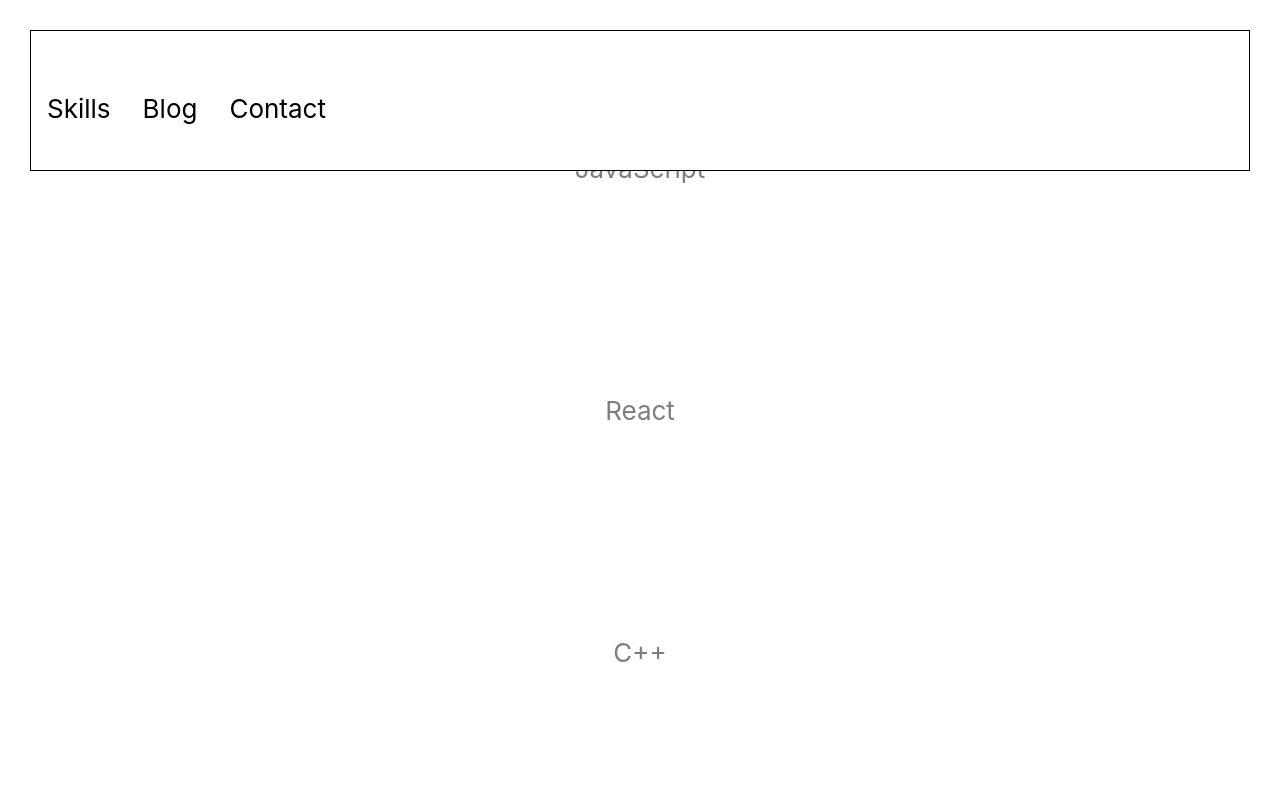
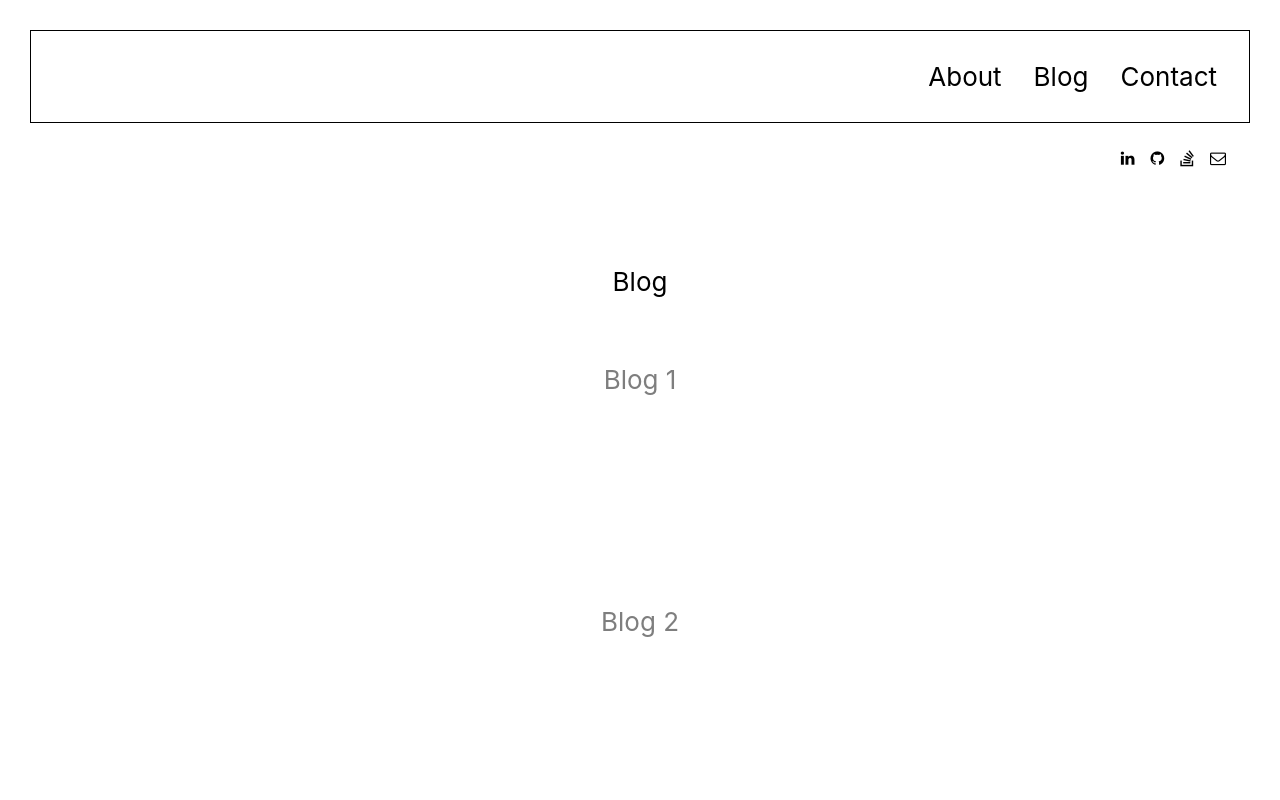
Before and after one commit to JacobJohnson1/react-website, a React (Create React App) app: page / in a window 1280 px wide. Shown: the top 800 px of the page. Built offline with nearby package versions, Linux system fonts and the light colour scheme.

Commit message:
more styling & moved social links to under navbar

```diff
--- a/src/App.css
+++ b/src/App.css
@@ -29,46 +29,35 @@
   align-items: center;
   justify-content: center;
   font-size: calc(10px + 2vmin);
-  color: white;
+}
+
+#Blog{
+  padding-top: 15rem;
+}
+
+.footer {
+  border: 1px solid #000;
+  width: 90%;
+  margin-bottom: 2rem;
 }
 
 .navBarTab {
-  /* text-align: center;
-  display: flex;
-  flex-direction: row;
-  justify-content: space-evenly;
-  border:1px solid #000000;
-  width: 100%; */
-
   left: 30px;
   top: 30px;
   right: 30px;
   display: block;
-  /* height: 50px; */
   z-index: 200000;
   border: 1px solid #000;
-  border-radius: 0;
-  box-shadow: none;
   display: flex;
   flex-direction: row;
+  justify-content: flex-end;
   position: fixed;
   bottom: auto;
   padding-top: 14px;
   padding-bottom: 14px;
   background-color: #ffffff;
   overflow: none;
-}
-
-#socialIcons {
-  color: white;
-  padding: 0.5rem;
-  text-decoration: none;
-  margin-bottom: 1rem;
-}
-
-#socialIcons:hover{
-  transform: scale(1.1);
-  cursor: pointer;
+  padding-right: 1rem;
 }
 
 #navBtn {
@@ -76,14 +65,22 @@
   padding: 1rem;
   border: none;
   background-color: #ffffff;
-  /* border-radius: 10px; */
   text-decoration: none;
-  margin-bottom: 1rem;
-  margin-top: 2rem;
 }
 
 #navBtn:hover{
   transform: scale(1.05)
+}
+
+.posts {
+  border: 1px solid white;
+  background-color: white;
+  opacity: 50%;
+  color: black;
+  border-radius: 10px;
+  padding: 2rem;
+  width: 30rem;
+  height: 10rem;
 }
 
 .skillsGrid {
@@ -98,18 +95,37 @@
   margin: auto 15% 2rem 15%;
 }
 
-.posts {
-  border: 1px solid white;
-  background-color: white;
-  opacity: 50%;
-  color: black;
-  border-radius: 10px;
-  padding: 2rem;
-  width: 30rem;
-  height: 10rem;
-}
-
 .skillLogos {
   max-width: 15%;
   max-height: auto;
 }
+
+#socialIcons {
+  color: black;
+  padding: 0.5rem;
+  text-decoration: none;
+  margin-bottom: 1rem;
+  font-size: 1rem;
+}
+
+#socialIcons:hover{
+  transform: scale(1.1);
+  cursor: pointer;
+}
+
+.underHeader{
+  left: 30px;
+  top: 125px;
+  right: 30px;
+  display: block;
+  z-index: 200000;
+  display: flex;
+  flex-direction: row;
+  justify-content: flex-end;
+  position: fixed;
+  bottom: auto;
+  padding-top: 14px;
+  padding-bottom: 14px;
+  overflow: none;
+  padding-right: 1rem;
+}
--- a/src/App.js
+++ b/src/App.js
@@ -2,7 +2,6 @@
 import './App.css';
 import Navbar from './components/Navbar.js'
 import Footer from './components/Footer';
-import Posts from './components/Posts';
 import Blog from './components/Blog';
 import About from './components/About';
 
@@ -12,8 +11,16 @@
       <header className="App-header">
         <Navbar />
         <About />
+        <div className="underHeader">
+        <link rel="stylesheet" href="https://cdnjs.cloudflare.com/ajax/libs/font-awesome/4.7.0/css/font-awesome.min.css"/>
+        <div className="insideFooter">
+              <a href="https://www.linkedin.com/in/jacob-johnson-05bb79169/" target="blank" class="fa fa-linkedin fa-xs"  id="socialIcons"/>
+              <a href="hhttps://github.com/JacobJohnson1" target="blank" class="fa fa-github fa-xs" id="socialIcons" />
+              <a href="https://stackoverflow.com/users/15369768/jake-johnson" target="blank" class="fa fa-stack-overflow fa-xs" id="socialIcons" />
+              <a href="mailto: therealjakejohnson@gmail.com" class="fa fa-envelope-o fa-xs" id="socialIcons" />
+          </div>
+        </div>
       </header>
-      <Posts />
       <Blog />
       <Footer />
     </div>
--- a/src/components/Blog.js
+++ b/src/components/Blog.js
@@ -1,12 +1,20 @@
 import React from "react";
 import '../App.css';
+import { posts } from "../data";
 
-export default function Something() {
-    return (
-      <section id="Something">
-        <div>
-          <h1>Something</h1>
+export default function Blog() {
+  return (
+    <section id="Blog">
+      <p>Blog</p>
+      <div>
+        <div className="skillsGrid">
+          {posts.map((post) => (
+            <div key={post} className="posts">
+                <span>{post}</span>
+            </div>
+          ))}
         </div>
-      </section>
-    );
-  }
+      </div>
+    </section>
+  );
+}
--- a/src/components/Footer.js
+++ b/src/components/Footer.js
@@ -3,15 +3,7 @@
 
 export default function Footer() {
     return (
-      <section id="Footer">
-        <link rel="stylesheet" href="https://cdnjs.cloudflare.com/ajax/libs/font-awesome/4.7.0/css/font-awesome.min.css"/>
-        <div>
-            <h1>Contact</h1>
-              <a href="https://www.linkedin.com/in/jacob-johnson-05bb79169/" target="blank" class="fa fa-linkedin" id="socialIcons"></a>
-              <a href="hhttps://github.com/JacobJohnson1" target="blank" class="fa fa-github" id="socialIcons"></a>
-              <a href="https://stackoverflow.com/users/15369768/jake-johnson" target="blank" class="fa fa-stack-overflow" id="socialIcons"></a>
-              <a href="mailto: therealjakejohnson@gmail.com" class="fa fa-envelope-o" id="socialIcons"></a>
-        </div>
-      </section>
+      <div>
+      </div>
     );
   }
--- a/src/components/Navbar.js
+++ b/src/components/Navbar.js
@@ -7,15 +7,9 @@
       <header>
         <div>
           <nav className="navBarTab">
-          <a href="#Skills" id="navBtn">
-              Skills
-            </a>
-            <a href="#Blog" id="navBtn">
-              Blog
-            </a>
-            <a href="#Contact" id="navBtn">
-            Contact
-            </a>
+          <a href="#About" id="navBtn">About</a>
+          <a href="#Blog" id="navBtn">Blog</a>
+          <a href="#Contact" id="navBtn">Contact</a>
           </nav>
         </div>
       </header>
--- a/src/components/Posts.js
+++ /dev/null
@@ -1,20 +0,0 @@
-import React from "react";
-import '../App.css';
-import { posts } from "../data";
-
-export default function Posts() {
-  return (
-    <section id="Blog">
-      <h1>Blog</h1>
-      <div>
-        <div className="skillsGrid">
-          {posts.map((post) => (
-            <div key={post} className="posts">
-                <span>{post}</span>
-            </div>
-          ))}
-        </div>
-      </div>
-    </section>
-  );
-}
--- a/src/data.js
+++ b/src/data.js
@@ -6,9 +6,9 @@
 
 
 export const posts = [
-    "JavaScript",
-    "React",
-    "C++",
-    "Python",
-    "Java",
+    "Blog 1",
+    "Blog 2",
+    "Blog 3",
+    "Blog 4",
+    "Blog 5",
 ]
```
